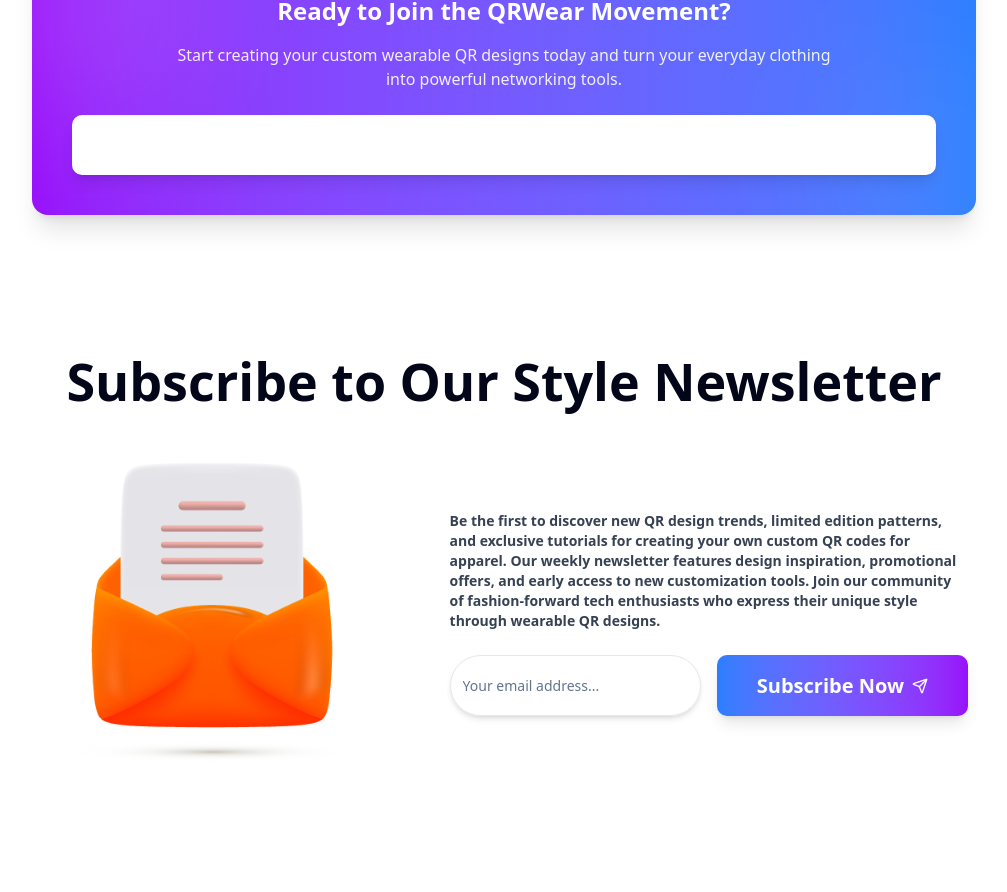
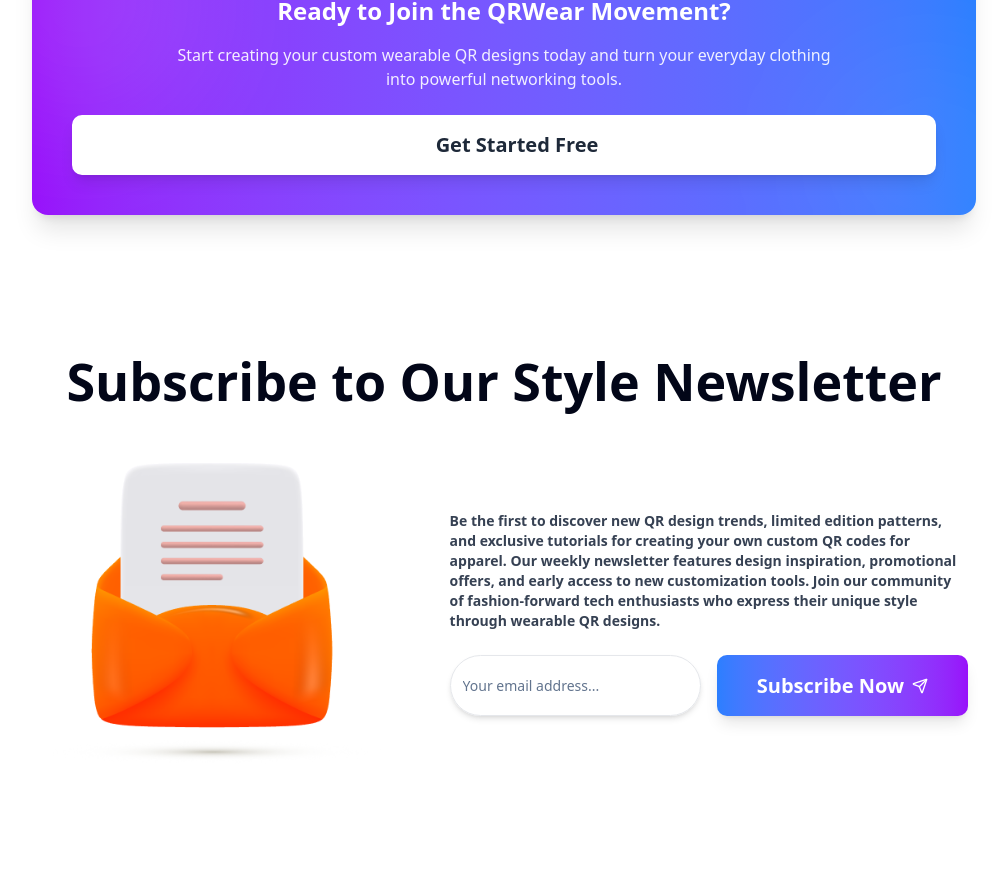
Before and after one commit to Ayush701-code-zm/qrcode, a Next.js app: page / in a window 1280 px wide. Shown: the part 2809-3701 px from the top of the page, without its empty margins (136-1143 px from the left). Built offline with nearby package versions, Linux system fonts and the light colour scheme.

Commit message:
Final change

```diff
--- a/src/app/components/VedioSection.js
+++ b/src/app/components/VedioSection.js
@@ -477,7 +477,7 @@ function AboutWithVideoSection() {
     text={
       <div className="flex items-center justify-center gap-2">
         <Sparkles size={18} />
-                        <span>Get Started Free</span>
+        <span className="text-gray-800 dark:text-gray-100">Get Started Free</span>
       </div>
     }
     className="w-full sm:w-auto h-12 flex items-center justify-center gap-2 shadow-lg bg-white text-purple-600 border-4 border-white hover:bg-gray-50 font-semibold px-8 rounded-lg transition-all duration-300 dark:bg-gray-900 dark:text-purple-300 dark:border-gray-700 dark:hover:bg-gray-800"
```
Lines whose indentation alone changed are shown as unchanged.
